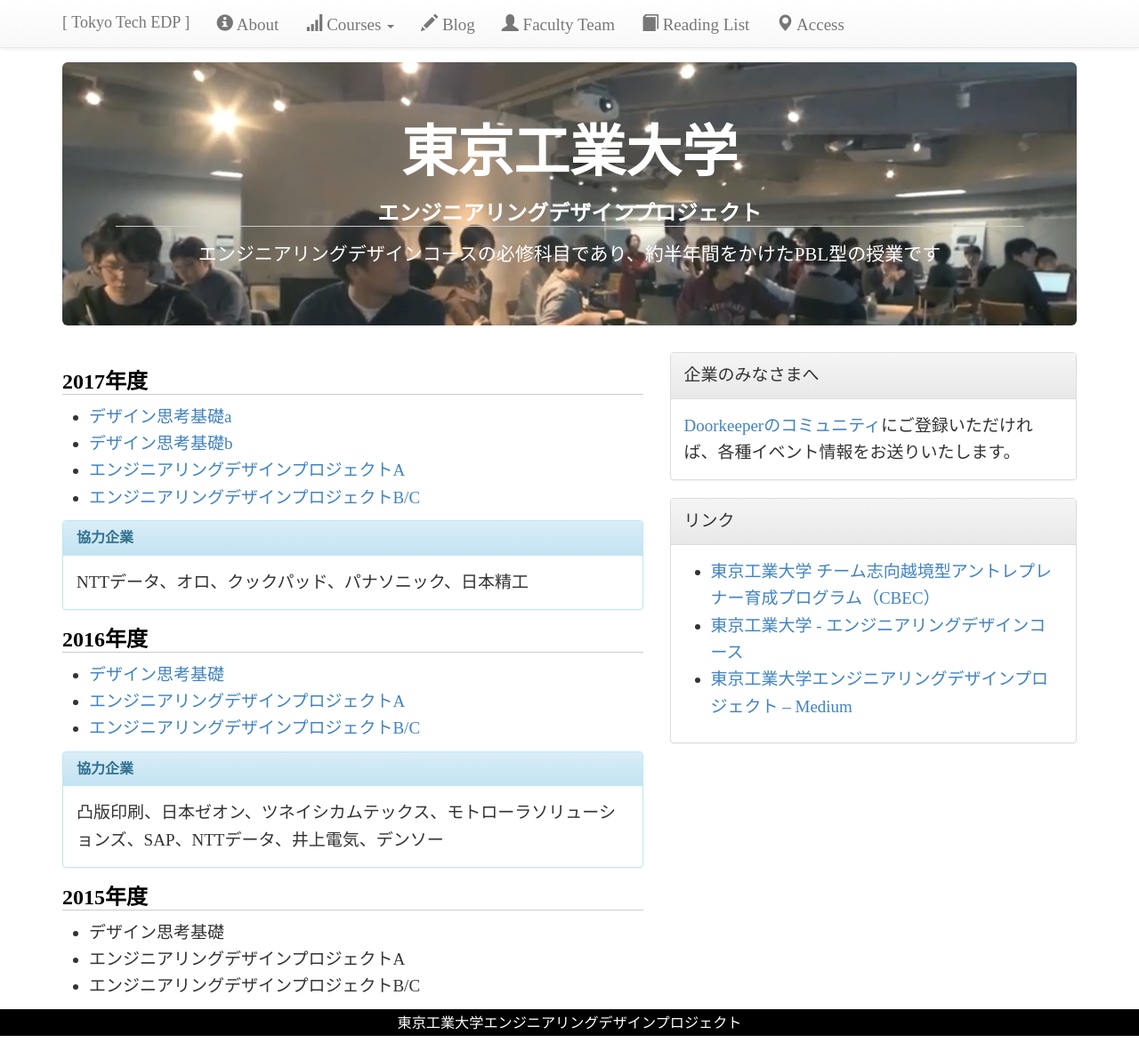
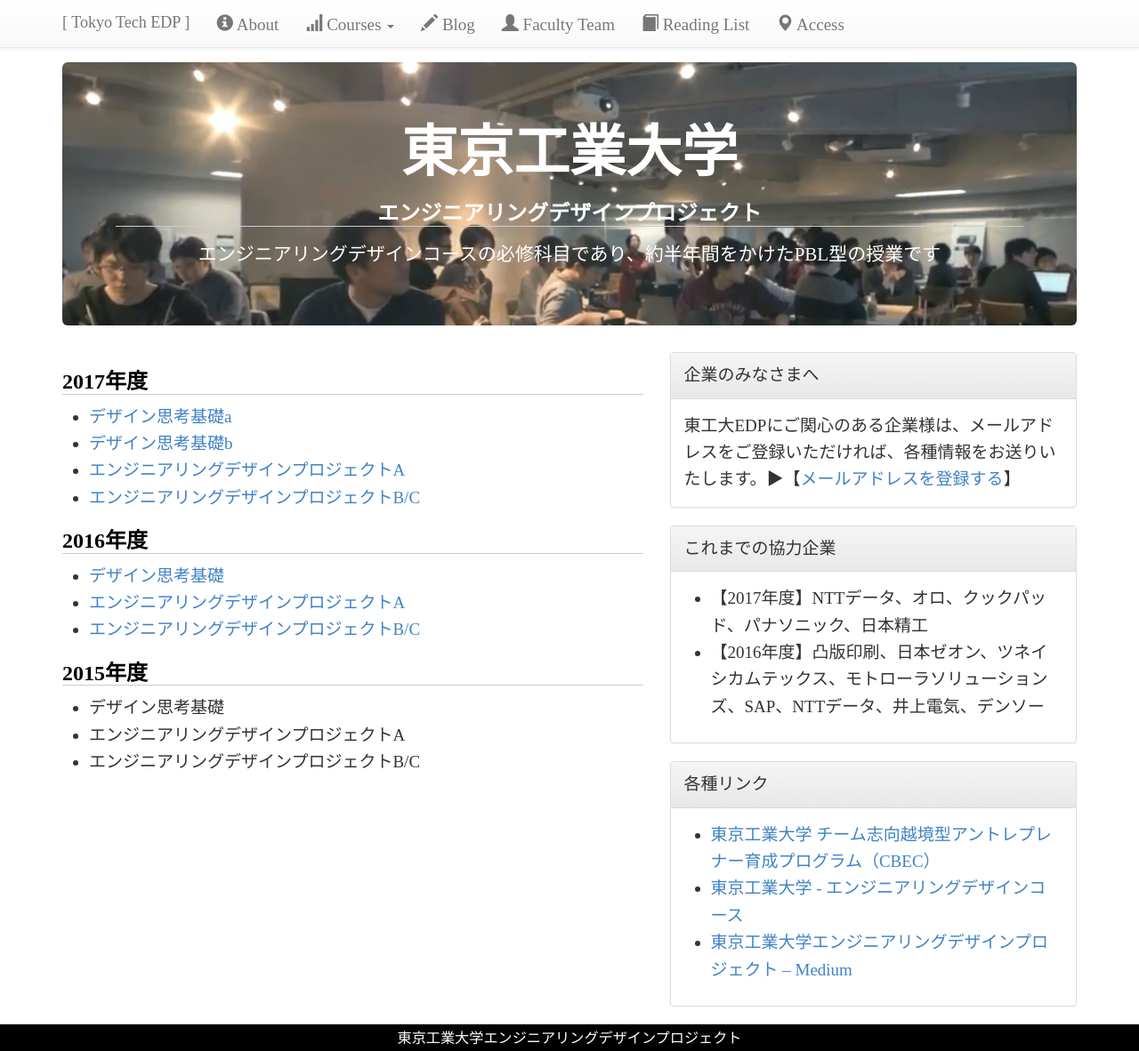
Before and after one commit to titech-edp/titech-edp.github.io, a Jekyll site: the page built from index.md, in a window 1280 px wide and 1182 px high. Shown: the whole window at 89% size. Built offline with Jekyll 4.4.1, drawn with Linux system fonts in a browser that asks for light colours.

Commit message:
partners

```diff
--- a/index.md
+++ b/index.md
@@ -15,30 +15,12 @@ layout: default
 <li><a href="/2017-edp-bc/">エンジニアリングデザインプロジェクトB/C</a></li>
 </ul>
 
-<div class="panel panel-info">
-  <div class="panel-heading">
-    <h3 class="panel-title">協力企業</h3>
-  </div>
-  <div class="panel-body">
-NTTデータ、オロ、クックパッド、パナソニック、日本精工
-  </div>
-</div>
-
 <h2>2016年度</h2>
 <ul>
 <li><a href="/2016-dtf/">デザイン思考基礎</a></li>
 <li><a href="/2016-edp-a/">エンジニアリングデザインプロジェクトA</a></li>
 <li><a href="/2016-edp-bc/">エンジニアリングデザインプロジェクトB/C</a></li>
 </ul>
-
-<div class="panel panel-info">
-  <div class="panel-heading">
-    <h3 class="panel-title">協力企業</h3>
-  </div>
-  <div class="panel-body">
-凸版印刷、日本ゼオン、ツネイシカムテックス、モトローラソリューションズ、SAP、NTTデータ、井上電気、デンソー
-  </div>
-</div>
 
 
 <h2>2015年度</h2>
@@ -55,12 +37,23 @@ NTTデータ、オロ、クックパッド、パナソニック、日本精工
 <div class="panel panel-default">
   <div class="panel-heading">企業のみなさまへ</div>
   <div class="panel-body">
-  <a href="https://cbec-titech.doorkeeper.jp/">Doorkeeperのコミュニティ</a>にご登録いただければ、各種イベント情報をお送りいたします。
+東工大EDPにご関心のある企業様は、メールアドレスをご登録いただければ、各種情報をお送りいたします。▶【<a href="https://cbec-titech.doorkeeper.jp/">メールアドレスを登録する</a>】
   </div>
 </div>
 
 <div class="panel panel-default">
-  <div class="panel-heading">リンク</div>
+  <div class="panel-heading">これまでの協力企業</div>
+  <div class="panel-body">
+<ul>
+<li>【2017年度】NTTデータ、オロ、クックパッド、パナソニック、日本精工</li>
+<li>【2016年度】凸版印刷、日本ゼオン、ツネイシカムテックス、モトローラソリューションズ、SAP、NTTデータ、井上電気、デンソー</li>
+</ul>
+  </div>
+</div>
+
+
+<div class="panel panel-default">
+  <div class="panel-heading">各種リンク</div>
   <div class="panel-body">
 <ul>
 <li><a href="http://www.eng.titech.ac.jp/~cbe/">東京工業大学 チーム志向越境型アントレプレナー育成プログラム（CBEC）</a></li>
```
Also changed, not shown: 2017-edp-bc/index.md (+4 -0 lines).
